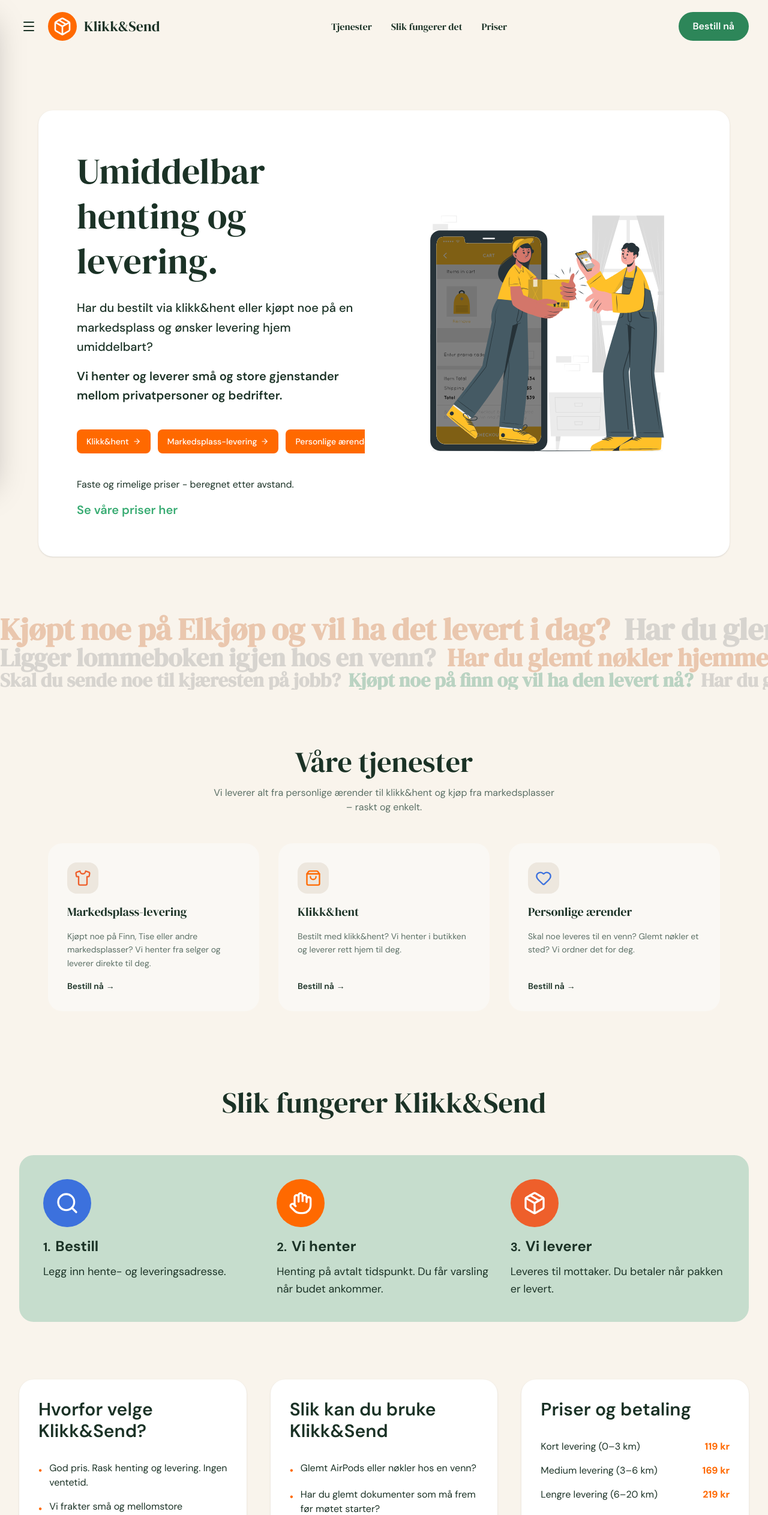
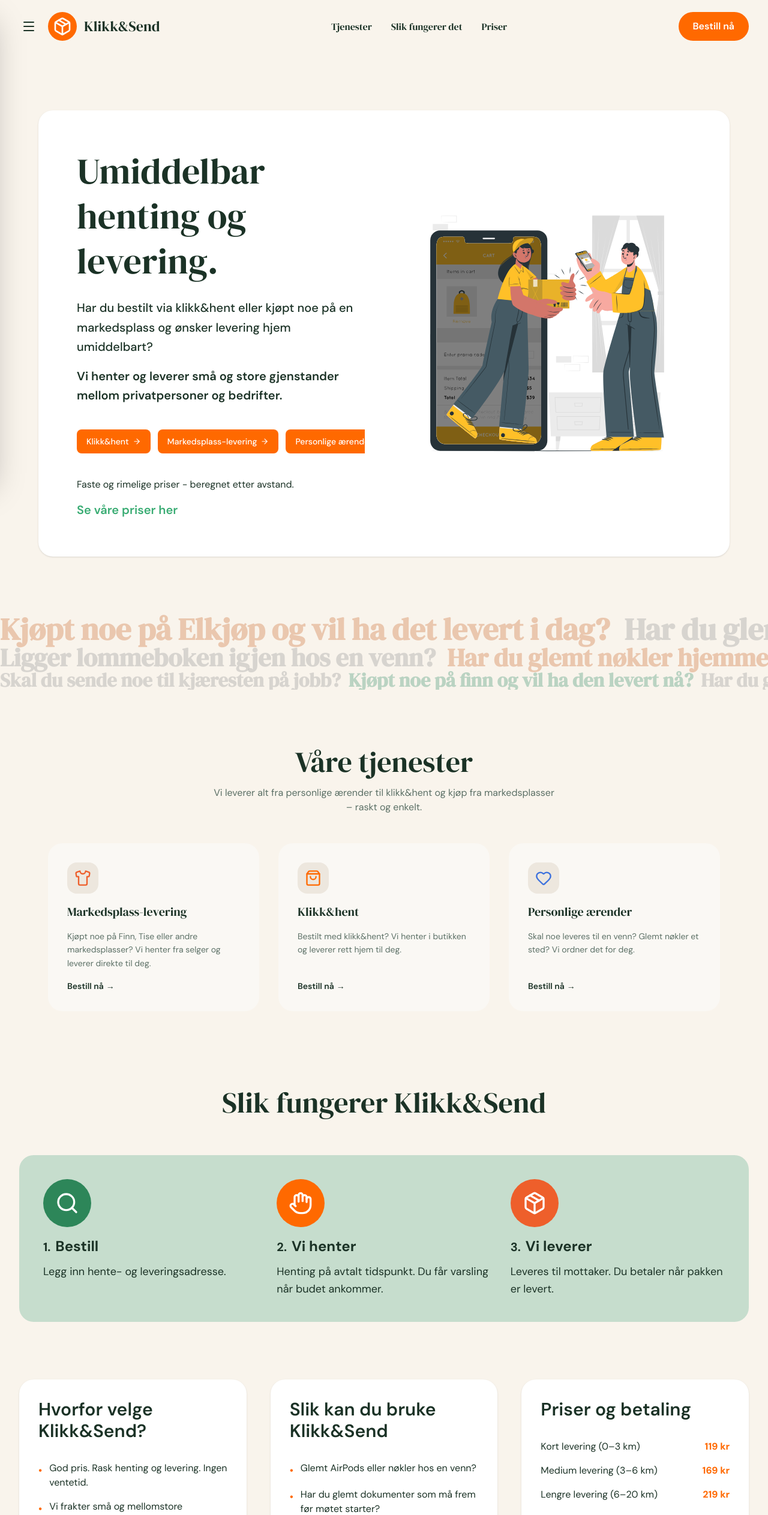
Before and after one commit to moreamakaveli-cyber/klikk-send-live, a Next.js app: page / in a window 1280 px wide. Shown: the top 2526 px of the page at 60% size. Built offline with nearby package versions, Linux system fonts and the light colour scheme.

Commit message:
Change first How it works icon to dark green, revert Bestill nå button to orange

```diff
--- a/app/components/HowItWorks.tsx
+++ b/app/components/HowItWorks.tsx
@@ -235,7 +235,7 @@
                 <div key={step.number} className="flex flex-col items-center md:items-start">
                   {/* Icon with colored background circle */}
                   <div className="mb-4">
-                    <div className="w-16 h-16 md:w-20 md:h-20 rounded-full flex items-center justify-center" style={{ backgroundColor: index === 0 ? 'hsl(220, 70%, 55%)' : index === 1 ? 'oklch(70.5% 0.213 47.604)' : 'hsl(16, 85%, 55%)' }}>
+                    <div className="w-16 h-16 md:w-20 md:h-20 rounded-full flex items-center justify-center" style={{ backgroundColor: index === 0 ? 'hsl(150, 50%, 35%)' : index === 1 ? 'oklch(70.5% 0.213 47.604)' : 'hsl(16, 85%, 55%)' }}>
                       <Icon className="w-8 h-8 md:w-10 md:h-10 text-white" strokeWidth={2} />
                     </div>
                   </div>
--- a/app/components/Navbar.tsx
+++ b/app/components/Navbar.tsx
@@ -75,7 +75,7 @@
           {/* Right side: Bestill nå button - Desktop only */}
           <div className="hidden md:block">
             <Link href="/bestill">
-              <button className="rounded-full px-6 py-3 font-semibold text-white transition-opacity hover:opacity-90" style={{ backgroundColor: 'hsl(150, 50%, 35%)', fontFamily: 'var(--font-sans), sans-serif' }}>
+              <button className="rounded-full px-6 py-3 font-semibold text-white transition-opacity hover:opacity-90" style={{ backgroundColor: 'oklch(70.5% 0.213 47.604)', fontFamily: 'var(--font-sans), sans-serif' }}>
                 Bestill nå
               </button>
             </Link>
@@ -84,7 +84,7 @@
           {/* Mobile: Bestill nå button */}
           <div className="md:hidden">
             <Link href="/bestill">
-              <button className="rounded-full px-4 py-2 text-sm font-semibold text-white transition-opacity hover:opacity-90" style={{ backgroundColor: 'hsl(150, 50%, 35%)', fontFamily: 'var(--font-sans), sans-serif' }}>
+              <button className="rounded-full px-4 py-2 text-sm font-semibold text-white transition-opacity hover:opacity-90" style={{ backgroundColor: 'oklch(70.5% 0.213 47.604)', fontFamily: 'var(--font-sans), sans-serif' }}>
                 Bestill nå
               </button>
             </Link>
```
